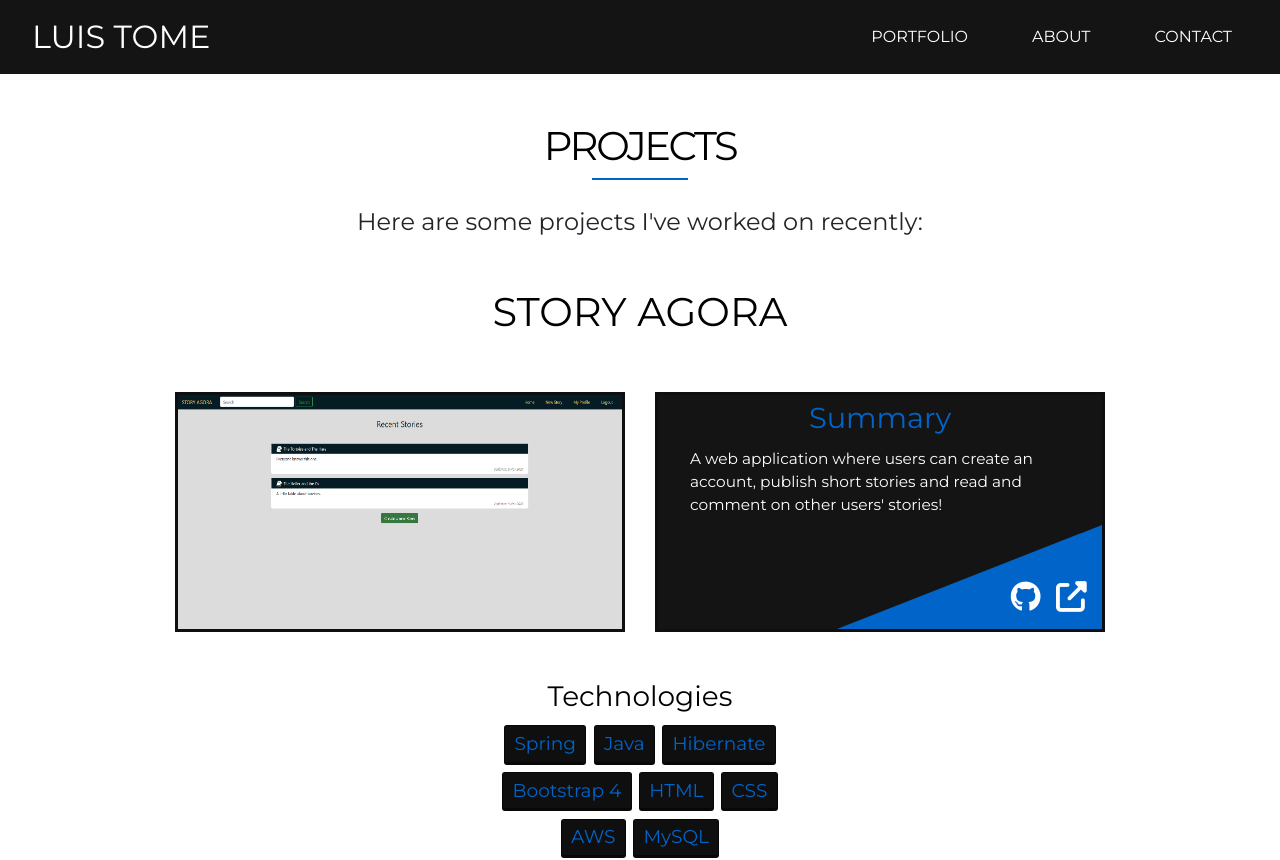
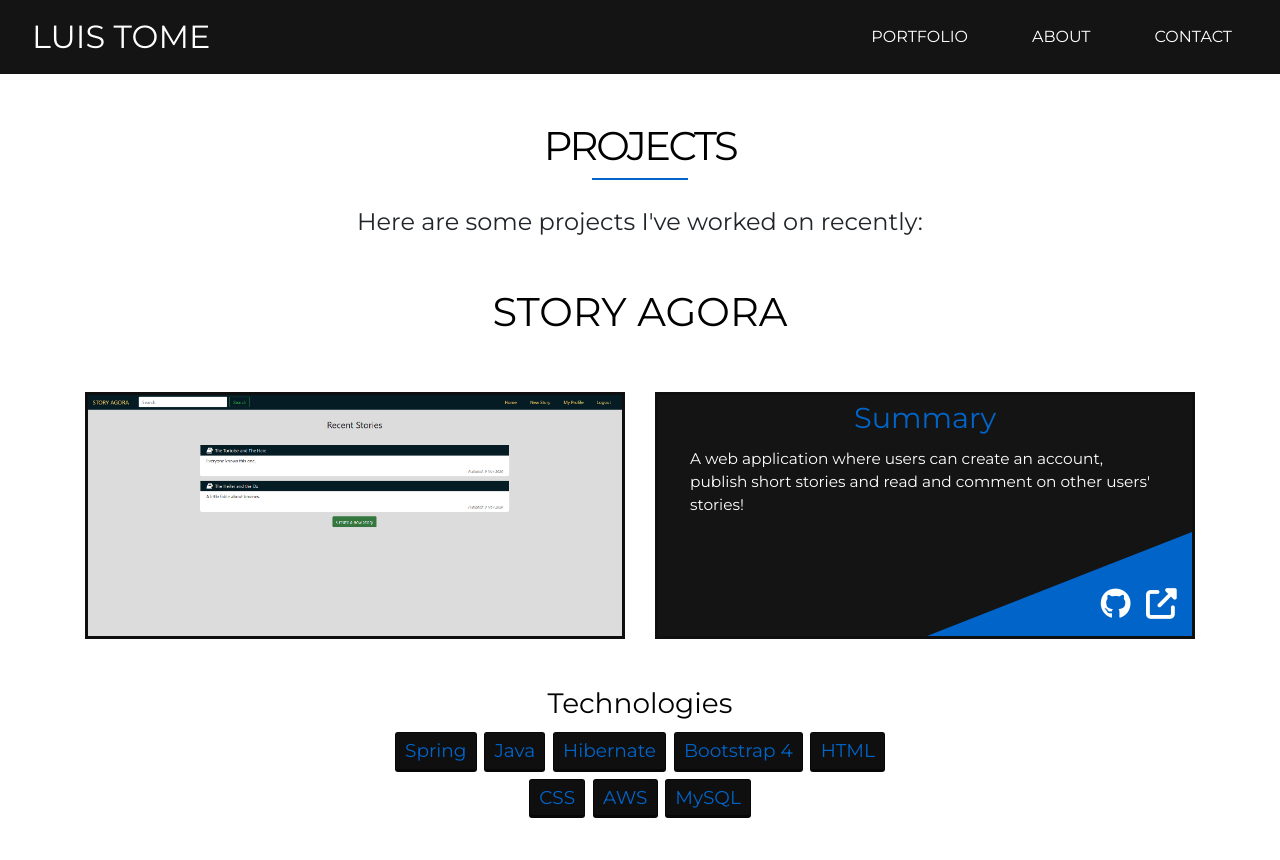
Before and after one commit to lptome/portfolio-website, a React (Create React App) app: page /portfolio in a window 1280 px wide. Shown: the top 860 px of the page. Built offline with nearby package versions, Linux system fonts and the light colour scheme.

Commit message:
- Wrap Pages in Container.

```diff
--- a/src/App.js
+++ b/src/App.js
@@ -27,6 +27,7 @@ function App(props) {
       <div className="Navbar">
         <NavigationBar location={location.pathname} />
       </div>
+      <Container>
         <AnimatePresence exitBeforeEnter>
           <Switch location={location} key={location.pathname}>
             <Route path="/" exact render={() => <LandingPage />} />
@@ -35,6 +36,7 @@ function App(props) {
             <Route path="/contact" exact render={() => <ContactPage />} />
           </Switch>
         </AnimatePresence>
+      </Container>
     </div>
   );
 }
--- a/src/components/Projects/CardImage.js
+++ b/src/components/Projects/CardImage.js
@@ -4,7 +4,7 @@ import Col from "react-bootstrap/Col";
 
 function CardImage(props) {
   return (
-    <Col md={12} xl={5} className="card-image">
+    <Col md={12} xl={6} className="card-image">
       <div className="image-container">
         <a
           className="box-link"
--- a/src/components/Projects/CardInfo.js
+++ b/src/components/Projects/CardInfo.js
@@ -4,7 +4,7 @@ import Col from "react-bootstrap/Col";
 
 function CardInfo(props) {
   return (
-    <Col md={12} xl={5} className="card-info-wrapper">
+    <Col md={12} xl={6} className="card-info-wrapper">
       <div className="card-info">
         <h1 className="card-title">Summary</h1>
         <div className="triangle-container">
--- a/src/components/Projects/CardTech.js
+++ b/src/components/Projects/CardTech.js
@@ -4,7 +4,7 @@ import Col from "react-bootstrap/Col";
 
 function CardTech(props) {
   return (
-    <Col md={12} lg={4} className="d-flex justify-content-center">
+    <Col md={12} lg={6} className="d-flex justify-content-center">
       <div className="tech-stack">
         <h3 className="tech-title">Technologies</h3>
         <ul className="tech-list">
--- a/src/pages/About/AboutPage.js
+++ b/src/pages/About/AboutPage.js
@@ -46,7 +46,7 @@ class AboutPage extends React.Component {
           <Title title={this.state.title} />
           <div className="about-content">
             <Row className="d-flex justify-content-center">
-              <Col md={12} lg={6}>
+              <Col md={12} lg={8}>
                 <motion.div variants={PageVariants} className="about-profile">
                   <p>
                     My name is Luis, I'm a Full-Stack Web Developer based in
--- a/src/pages/Contact/Form.js
+++ b/src/pages/Contact/Form.js
@@ -3,7 +3,7 @@ import { motion } from "framer-motion";
 import { ComeDown, PageTransitions } from "../../framer-motion/PageVariants";
 import "./ContactPage.css";
 
-import { Row, Col } from "react-bootstrap";
+import Row from "react-bootstrap/Row";
 
 export default class Form extends React.Component {
   constructor(props) {
--- a/src/pages/Portfolio/PortfolioPage.css
+++ b/src/pages/Portfolio/PortfolioPage.css
@@ -5,9 +5,3 @@
   margin-bottom: 2em;
   align-items: center;
 }
-
-.portfolio-subtitle {
-  max-width: 90vw;
-  font-size: 1.5em;
-  text-align: center;
-}
--- a/src/pages/Portfolio/PortfolioPage.js
+++ b/src/pages/Portfolio/PortfolioPage.js
@@ -28,15 +28,14 @@ class PortfolioPage extends React.Component {
         transitions={PageTransitions.portfolio}
       >
         <Title title={this.state.title} />
-        <Row className="mt-4 justify-content-center">
-          <Col
-            xs={12}
-            className="portfolio-subtitle d-flex justify-content-center"
-          >
-            <p>Here are some projects I've worked on recently:</p>
-          </Col>
-        </Row>
         <div className="portfolio">
+          <Row className="portfolio-subtitle mt-4 d-flex justify-content-center">
+            <Col xs={12} className="text-center">
+              <p style={{ fontSize: "1.5em" }}>
+                Here are some projects I've worked on recently:
+              </p>
+            </Col>
+          </Row>
           <Projects />
         </div>
       </motion.div>
```
Lines whose indentation alone changed are shown as unchanged.
